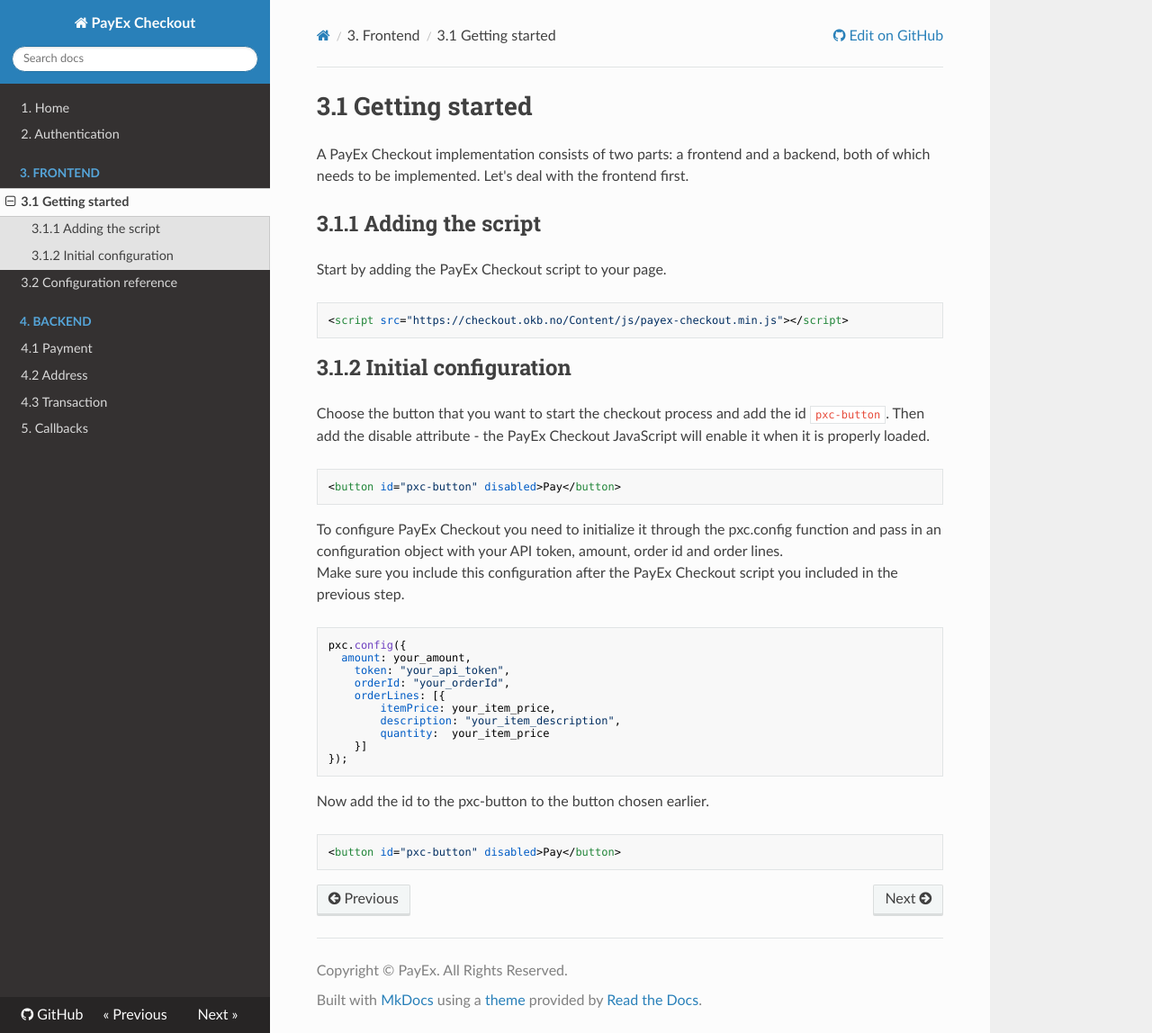
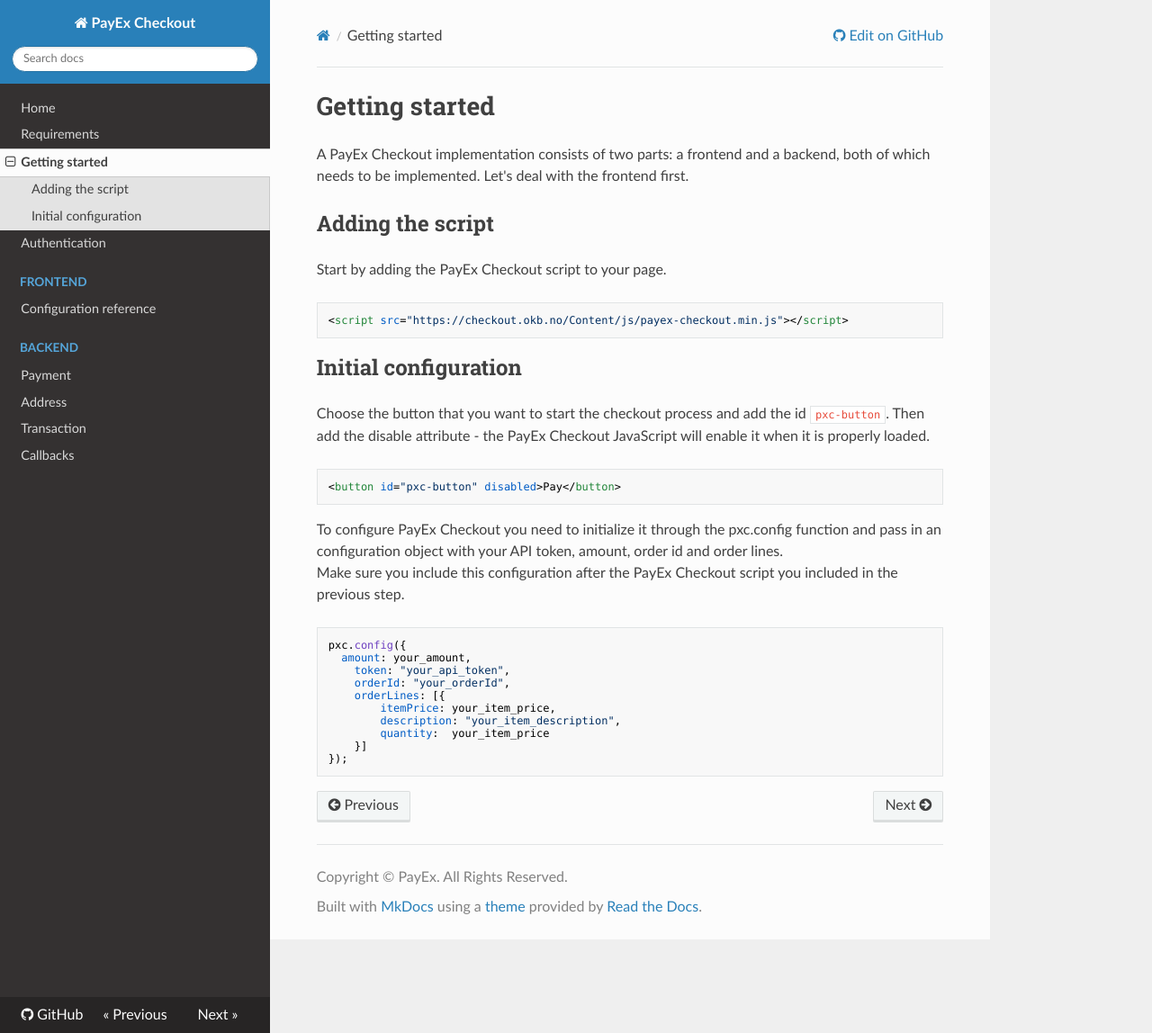
Before and after one commit to PayEx/PayEx.Checkout.Documentation, an MkDocs documentation site: the page built from docs/gettingStarted.md, in a window 1280 px wide and 1148 px high. Shown: the whole window at 90% size. Built offline with MkDocs 1.6.1, drawn with Linux system fonts in a browser that asks for light colours; nearby versions of some CDN libraries; old or Windows-style settings are respelled for this version of MkDocs.

Commit message:
added requirements.md, removed some of the numbering

````diff
--- a/docs/gettingStarted.md
+++ b/docs/gettingStarted.md
@@ -1,14 +1,14 @@
-# 3.1 Getting started
+# Getting started
 
 A PayEx Checkout implementation consists of two parts: a frontend and a backend, both of which needs to be implemented. Let's deal with the frontend first.
 
-## 3.1.1 Adding the script
+## Adding the script
 Start by adding the PayEx Checkout script to your page.
 ```html
 <script src="https://checkout.okb.no/Content/js/payex-checkout.min.js"></script>
 ```
 
-## 3.1.2 Initial configuration
+## Initial configuration
 Choose the button that you want to start the checkout process and add the id `pxc-button`. Then add the disable attribute - the PayEx Checkout JavaScript will enable it when it is properly loaded.
 ```HTML
 <button id="pxc-button" disabled>Pay</button>
@@ -29,8 +29,3 @@
 	}]
 });
 ```
-
-Now add the id to the pxc-button to the button chosen earlier.
-```HTML
-<button id="pxc-button" disabled>Pay</button>
-```
--- a/mkdocs.yml
+++ b/mkdocs.yml
@@ -7,13 +7,14 @@
 site_author : PayEx Team User Experience #TODO change
 copyright : Copyright © PayEx. All Rights Reserved.
 pages :
-- 1. Home : index.md
-- 2. Authentication : authentication.md
-- 3. Frontend :
-  - 3.1 Getting started : gettingStarted.md
-  - 3.2 Configuration reference : configurationReference.md
-- 4. Backend :
-  - 4.1 Payment: payment.md
-  - 4.2 Address : address.md
-  - 4.3 Transaction : transaction.md
-- 5. Callbacks : callbacks.md
+- Home : index.md
+- Requirements : requirements.md
+- Getting started : gettingStarted.md
+- Authentication : authentication.md
+- Frontend :
+  - Configuration reference : configurationReference.md
+- Backend :
+  - Payment: payment.md
+  - Address : address.md
+  - Transaction : transaction.md
+- Callbacks : callbacks.md
````
Also changed, not shown: docs/requirements.md (added, +14 -0 lines).
